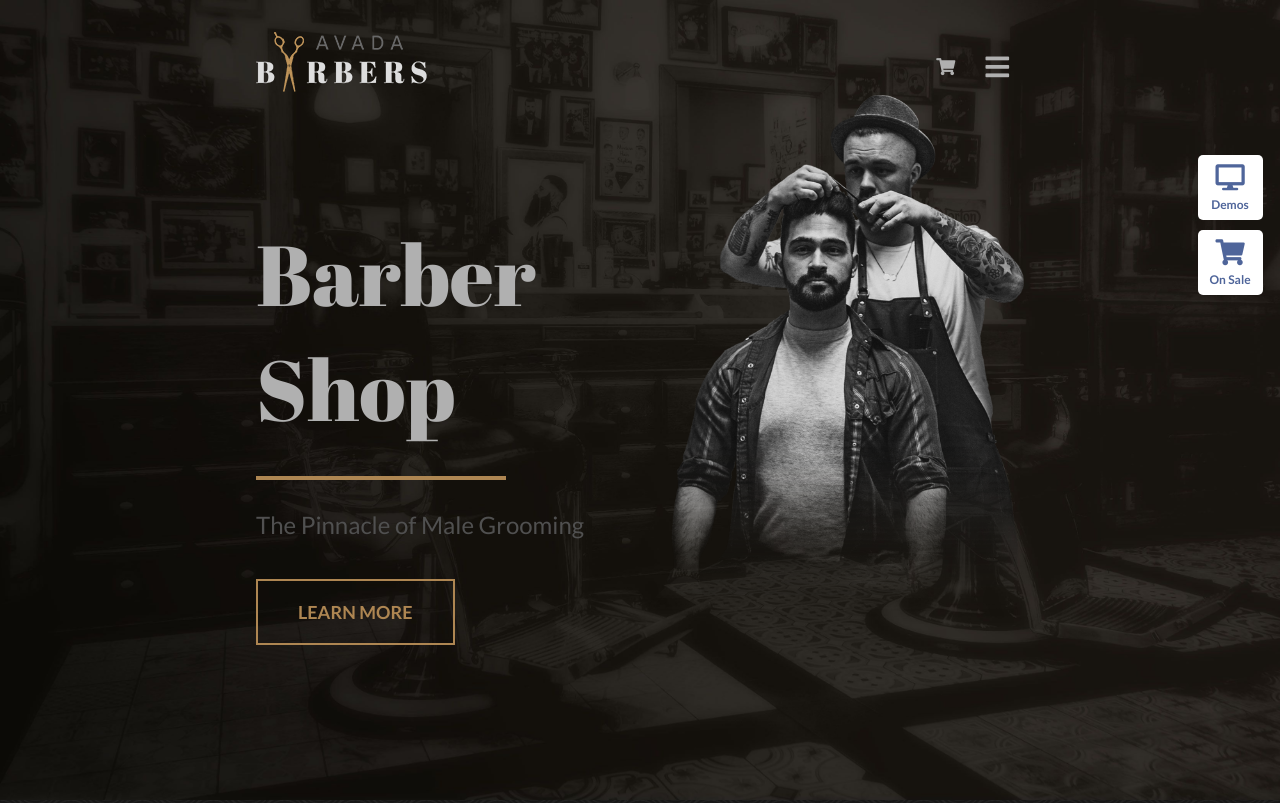
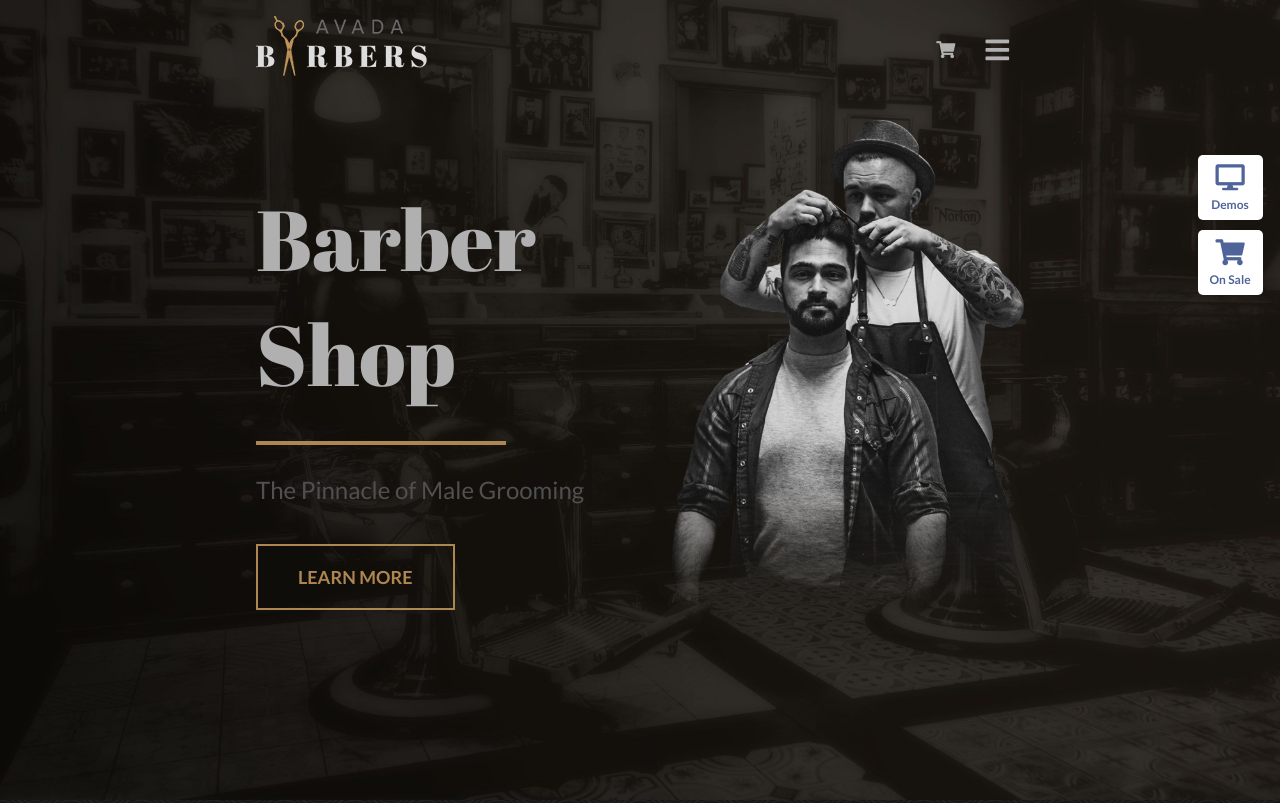
Before and after one commit to davide-bibbo93/proj-html-vuejs, a website: page index.html in a window 1280 px wide. Shown: the top 803 px of the page. Drawn offline with nearby package versions, Linux system fonts and the light colour scheme.

Commit message:
Inserito header-top fixed

```diff
--- a/index.html
+++ b/index.html
@@ -18,10 +18,10 @@
 
       <!-- inizio header -->
       <header>
-        <div class="container">
 
-          <!-- inizio header-top -->
-          <div class="header-top">
+        <!-- inizio header-top -->
+        <div class="header-top">
+          <div class="container">
 
             <!-- header-top sinistra con logo -->
             <div class="left">
@@ -39,10 +39,12 @@
               </ul>
             </div>
           </div>
-          <!-- end header-top -->
+        </div>
+        <!-- end header-top -->
 
-          <!-- inizio header-bottom -->
-          <div class="header-bottom">
+        <!-- inizio header-bottom -->
+        <div class="header-bottom">
+          <div class="container">
 
             <!-- header-bottom sinistra con titolo e bottone -->
             <div class="left">
@@ -58,10 +60,10 @@
             <div class="right">
               <img :src="'img/' + headerImg.path" :alt="headerImg.name">
             </div>
+
           </div>
-          <!-- end header-bottom -->
-
         </div>
+        <!-- end header-bottom -->
 
         <!-- quadrati lato destro -->
         <div class="square-contenitor">
--- a/src/Partials/_header.scss
+++ b/src/Partials/_header.scss
@@ -5,12 +5,19 @@ header {
   @include bgSize;
   background-position: top;
 
-  .container {
-    @include container($containerWidth);
+  .header-top {
+    height: $headerTopHeight;
+    line-height: 50px;
+    width: 100%;
+    position: fixed;
+    top: 0;
+    left: 0;
 
-    .header-top {
-      height: $headerTopHeight;
+    z-index: 2;
+
+    .container {
       display: flex;
+      @include container($containerWidth);
 
       .left {
         @include display (row, flex-start, flex-end);
@@ -20,6 +27,7 @@ header {
       .right {
         @include display (row, flex-end, flex-end);
         @include headerTopChild;
+        line-height: 95px;
 
         #list-icons {
 
@@ -51,10 +59,15 @@ header {
         }
       }
     }
+  }
 
-    .header-bottom {
-      height: $headerBottomHeight;
+  .header-bottom {
+    height: $headerBottomHeight;
+    padding-top: 120px;
+
+    .container {
       display: flex;
+      @include container($containerWidth);
 
       .left {
         @include headerTopChild;
@@ -89,7 +102,6 @@ header {
           object-position: top;
         }
       }
-
     }
   }
 
--- a/src/Partials/main/_products.scss
+++ b/src/Partials/main/_products.scss
@@ -24,7 +24,7 @@
         width: 100%;
 
         img {
-          width: 450px;
+          width: 400px;
         }
 
         p {
```
Also changed, not shown: dist/app.css.
